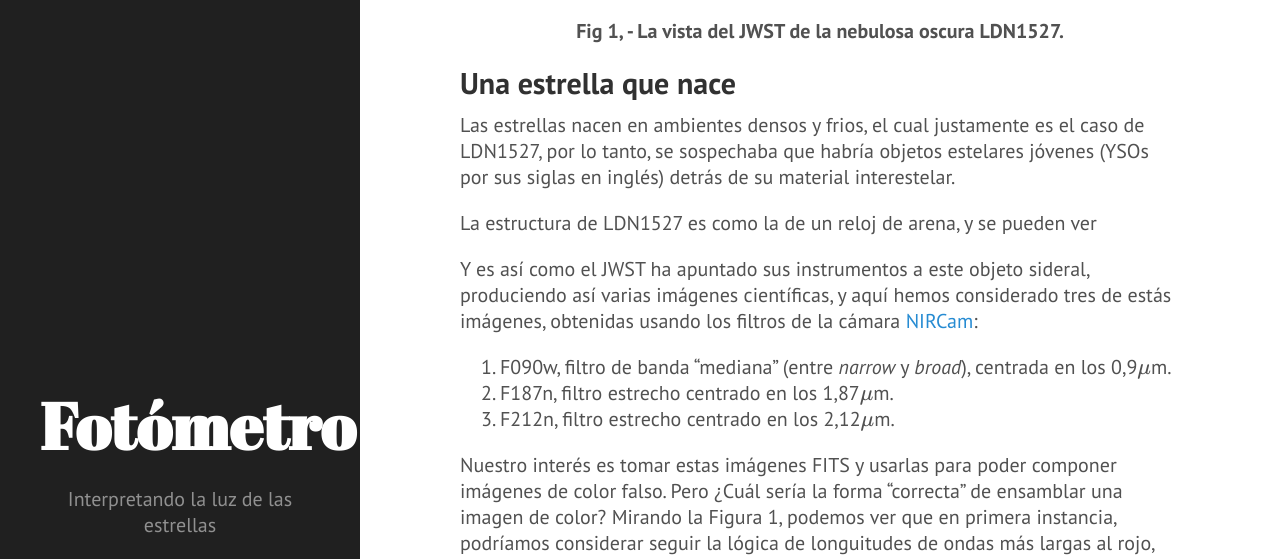
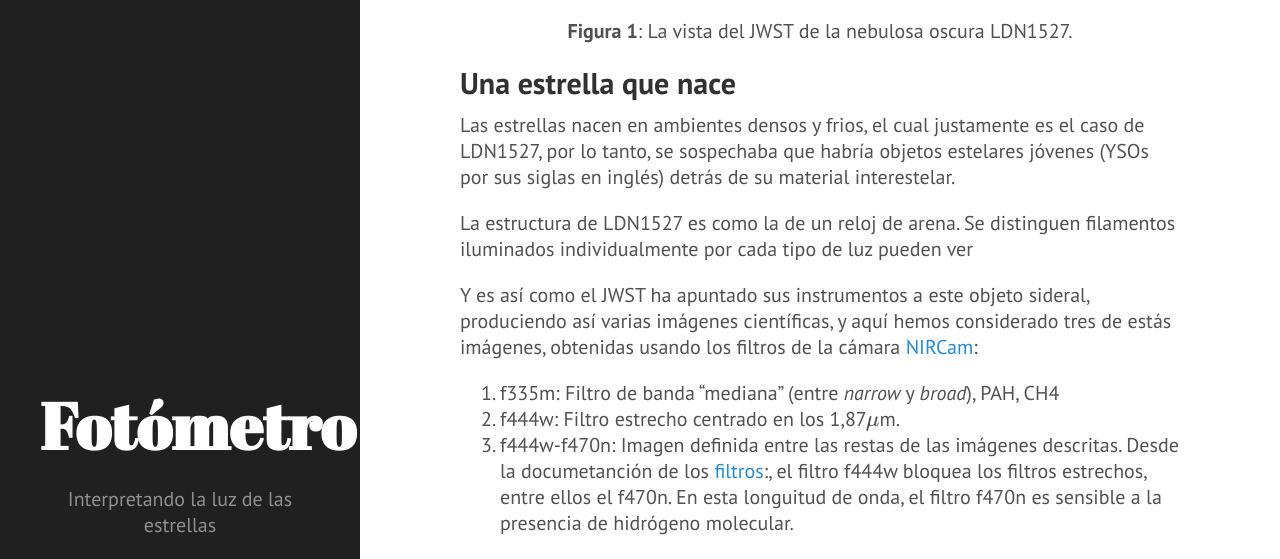
Before and after one commit to nicomedinap/nicomedinap.github.io, a Jekyll site: the page built from _posts/2023-01-18-LDN1527.md, in a window 1280 px wide and 1400 px high, scrolled down 586 px. Shown: the part 242-801 px from the top of the window. Built offline with Jekyll 4.4.1, drawn with Linux system fonts in a browser that asks for light colours; formulas are drawn with MathJax 3; a script that is not in the unit is left out; some of the changed text lies outside the part shown.

Commit message:
Update 2023-01-18-LDN1527.md

```diff
--- a/_posts/2023-01-18-LDN1527.md
+++ b/_posts/2023-01-18-LDN1527.md
@@ -12,43 +12,39 @@
 
 <figure>
 <img src="https://www.nasa.gov/sites/default/files/thumbnails/image/stsci-01ggwd2f59v4tbrremm03rztyb.png" alt="Filtros infrarrojos del JWST"  width="350" height="350" />
-<figcaption align = "center"><b>Fig 1, - La vista del JWST de la nebulosa oscura LDN1527.</b></figcaption>
+<figcaption align="center"><b>Figura 1</b>: La vista del JWST de la nebulosa oscura LDN1527.
+</figcaption>
 </figure>
 
 ## Una estrella que nace
 Las estrellas nacen en ambientes densos y frios, el cual justamente es el caso de LDN1527, por lo tanto, se sospechaba que habría objetos estelares jóvenes (YSOs por sus siglas en inglés) detrás de su material interestelar.
 
-
-
-
-
-
-
-
-
-
-La estructura de LDN1527 es como la de un reloj de arena, y se pueden ver
+La estructura de LDN1527 es como la de un reloj de arena. Se distinguen filamentos iluminados individualmente por cada tipo de luz pueden ver
 
 
 Y es así como el JWST ha apuntado sus instrumentos a este objeto sideral, produciendo así varias imágenes científicas, y aquí hemos considerado tres de estás imágenes, obtenidas usando los filtros de la cámara [NIRCam](https://jwst-docs.stsci.edu/jwst-near-infrared-camera/nircam-instrumentation/nircam-filters){:target="_blank"}:
 
 
 
-1. F090w, filtro de banda "mediana" (entre *narrow* y *broad*), centrada en los 0,9$\mu$m.
-2. F187n, filtro estrecho centrado en los 1,87$\mu$m.
-3. F212n, filtro estrecho centrado en los 2,12$\mu$m.
+1. f335m: Filtro de banda "mediana" (entre *narrow* y *broad*), PAH, CH4
+2. f444w: Filtro estrecho centrado en los 1,87$\mu$m.
+3. f444w-f470n: Imagen definida entre las restas de las imágenes descritas. Desde la documetanción de los [filtros](https://jwst-docs.stsci.edu/jwst-near-infrared-camera/nircam-instrumentation/nircam-filters){:target="_blank"}:, el filtro f444w bloquea los filtros estrechos, entre ellos el f470n. En esta longuitud de onda, el filtro f470n es sensible a la presencia de hidrógeno molecular.
+
+Desde la documentación, asumo que es una imagen compuesta por la resta entre
 
 
+Filtro estrecho centrado en los 2,12$\mu$m.
 
+<figure>
+<img src="https://raw.githubusercontent.com/nicomedinap/nicomedinap.github.io/master/imagenes/LDN1527/Sample_images.png" width="500" height="200" >
+<figcaption align = "center"><b>Figura 1</b>: imágenes infrarrojas usadas para componer el color falso. En en caso de la imagen 3, se asignó el canal rojo R $\rightarrow$ f335m, el canal verde G $\rightarrow$ f444w, y el azul B $\rightarrow$ (f444w-f470n).
+</figcaption>
+</figure>
 
 
 Nuestro interés es tomar estas imágenes FITS y usarlas para poder componer imágenes de color falso. Pero ¿Cuál sería la forma "correcta" de ensamblar una imagen de color? Mirando la Figura 1, podemos ver que en primera instancia, podríamos considerar seguir la lógica de longuitudes de ondas más largas al rojo, mientras que las longuitudes de onda más cortas al azul, lo que da el resultado de la figura 2.
 
-<figure>
-<img src="https://raw.githubusercontent.com/nicomedinap/nicomedinap.github.io/master/imagenes/LDN1527/Sample_images.png" width="500" height="200" >
-<figcaption align = "center"><b>Fig 2, - NGC 3132 usando F212n $\rightarrow$ rojo,
-F187n $\rightarrow$ verde, F090w $\rightarrow$ azul.</b></figcaption>
-</figure>
+
 
 Las capas externas de la estrella moribunda se muestran en rojo, mientras que la emisión verde es gas ionizado por la gran temperatura de la enana blanca central. Por otro lado, los anillos amarillos con forma elíptica representa las áreas donde el gas interno empuja las capas externas de este verdadero cadaver estelar.
 
@@ -58,7 +54,7 @@
 
 :---: | :---:
  (0,1,2) |  (0,2,1)
-<a target="_blank" href="https://drive.google.com/file/d/1i8y2ZR-xTsuZZKHqGBLq_-8liY3Vlejr/view?usp=sharing"><img src="https://raw.githubusercontent.com/nicomedinap/nicomedinap.github.io/master/imagenes/LDN1527/0.jpg" width="250" height="250" ></a> | <a target="_blank" href="https://drive.google.com/file/d/1sxoAUAVOVS4xhsdBG2Hjf6FFAcrxHvJI/view?usp=sharing"><img src="https://raw.githubusercontent.com/nicomedinap/nicomedinap.github.io/master/imagenes/LDN1527/1.jpg" width="250" height="250" > </a>
+<a target="_blank" href="https://raw.githubusercontent.com/nicomedinap/nicomedinap.github.io/master/imagenes/LDN1527/0.jpg"><img src="https://raw.githubusercontent.com/nicomedinap/nicomedinap.github.io/master/imagenes/LDN1527/0.jpg" width="250" height="250" ></a> | <a target="_blank" href="https://drive.google.com/file/d/1sxoAUAVOVS4xhsdBG2Hjf6FFAcrxHvJI/view?usp=sharing"><img src="https://raw.githubusercontent.com/nicomedinap/nicomedinap.github.io/master/imagenes/LDN1527/1.jpg" width="250" height="250" > </a>
  (1,0,2) |  (1,2,0)
 <a target="_blank" href="https://drive.google.com/file/d/1XhXi7I024mA7n2jO69BwZ3sDEo8kr3x6/view?usp=sharing"><img src="https://raw.githubusercontent.com/nicomedinap/nicomedinap.github.io/master/imagenes/LDN1527/2.jpg" width="250" height="250" ></a> | <a target="_blank" href="https://drive.google.com/file/d/1woFQovBo98eItD8xU2DIq3EPItGa3Bfp/view?usp=sharing"><img src="https://raw.githubusercontent.com/nicomedinap/nicomedinap.github.io/master/imagenes/LDN1527/3.jpg" width="250" height="250" ></a>
  (2,0,1) |  (2,1,0)
```
